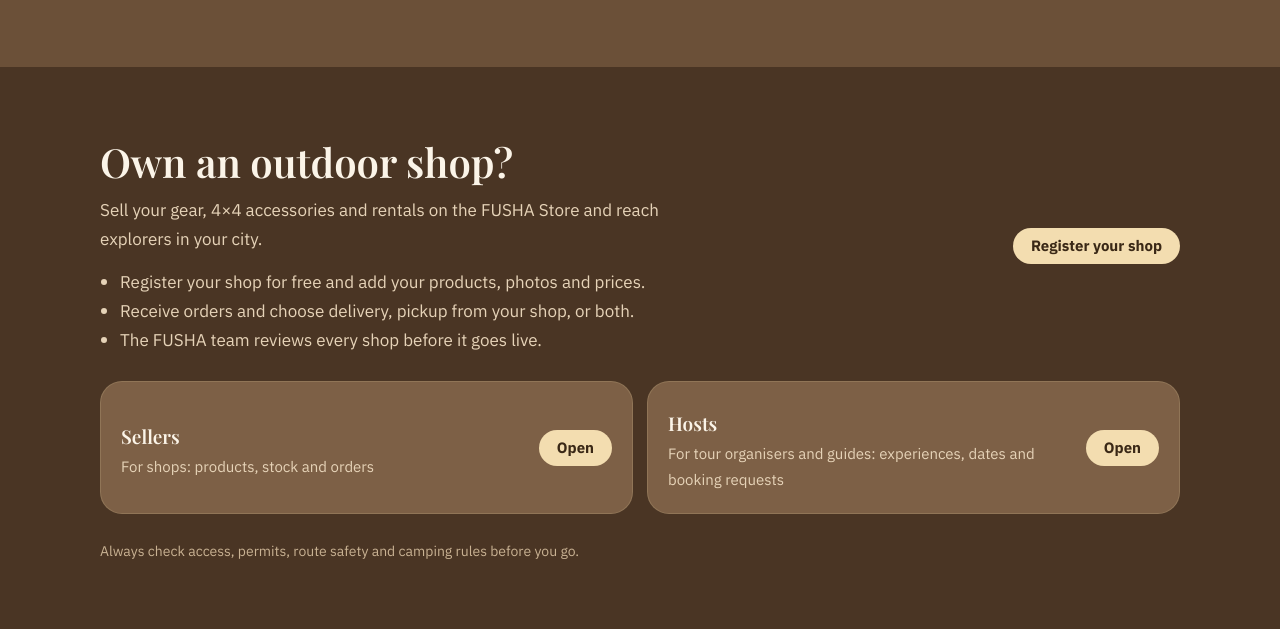
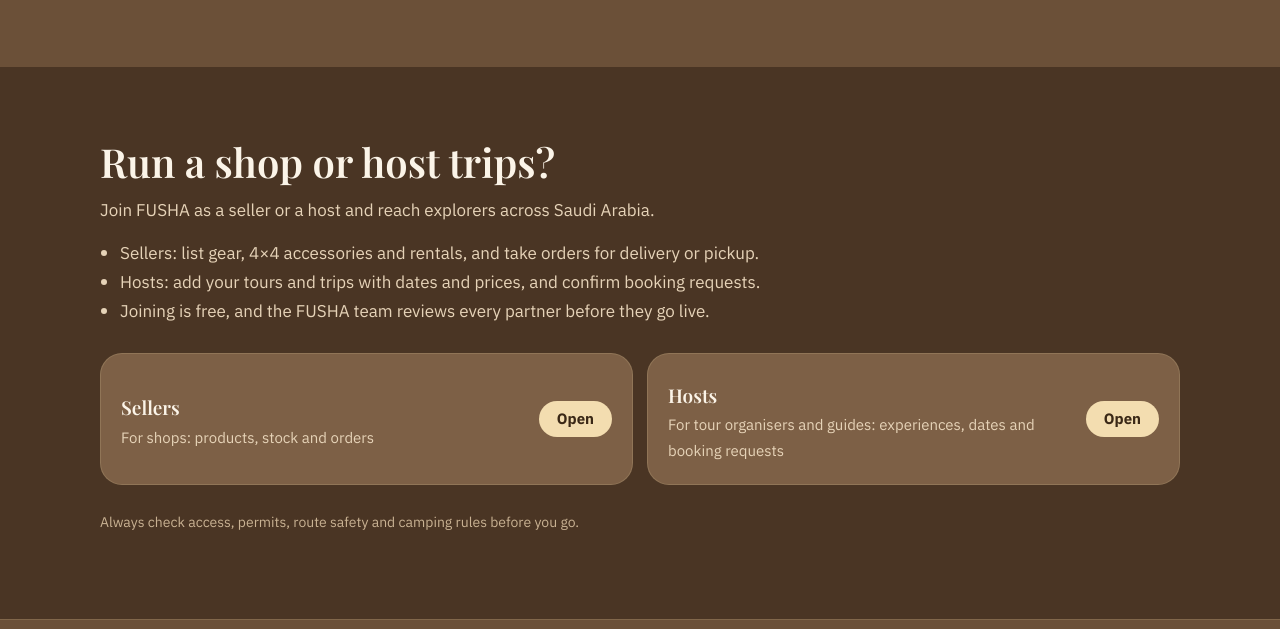
Before and after one commit to Fusha101/Fusha101.github.io, a plain HTML site: page index.html in a window 1280 px wide. Shown: the part 1890-2519 px from the top of the page. Drawn offline with nearby package versions, Linux system fonts and the light colour scheme; a web font is replaced by a local one.

Commit message:
Homepage partners section covers sellers and hosts
Co-Authored-By: Claude Opus 5.5 <noreply@anthropic.com>

```diff
--- a/index.html
+++ b/index.html
@@ -96,7 +96,7 @@
     <nav class="links" aria-label="Main">
       <a class="nav" href="#about" data-t="nav_about">عن فسحة</a>
       <a class="nav" href="#features" data-t="nav_features">المزايا</a>
-      <a class="nav" href="#shops" data-t="nav_shops">للمتاجر</a>
+      <a class="nav" href="#shops" data-t="nav_shops">للشركاء</a>
       <a class="btn ghost" href="/seller/" data-t="seller_btn">البائعين</a>
       <a class="btn ghost" href="/experiences/" data-t="exp_btn">مقدمو التجارب</a>
       <button class="lang" id="lang" type="button">English</button>
@@ -153,15 +153,14 @@
   <div class="wrap">
     <div class="box">
       <div>
-        <h2 class="sec-title" data-t="shops_title">عندك متجر رحلات؟</h2>
-        <p class="lead" data-t="shops_p">اعرض معداتك وإكسسوارات الدفع الرباعي والتأجير على متجر فسحة، ووصل للمستكشفين في مدينتك.</p>
+        <h2 class="sec-title" data-t="shops_title">عندك متجر أو تنظّم رحلات؟</h2>
+        <p class="lead" data-t="shops_p">انضم لفسحة كبائع أو كمقدّم تجارب، ووصل للمستكشفين في كل السعودية.</p>
         <ul>
-          <li data-t="shops_l1">سجّل متجرك مجاناً وأضف منتجاتك وصورك وأسعارك.</li>
-          <li data-t="shops_l2">استقبل الطلبات وحدد التوصيل أو الاستلام من المتجر.</li>
-          <li data-t="shops_l3">فريق فسحة يراجع كل متجر قبل ظهوره.</li>
+          <li data-t="shops_l1">البائعين: اعرضوا المعدات وإكسسوارات الدفع الرباعي والتأجير، واستقبلوا الطلبات بالتوصيل أو الاستلام.</li>
+          <li data-t="shops_l2">مقدمو التجارب: أضيفوا جولاتكم ورحلاتكم بالمواعيد والأسعار، وأكّدوا طلبات الحجز.</li>
+          <li data-t="shops_l3">التسجيل مجاني، وفريق فسحة يراجع كل شريك قبل ظهوره.</li>
         </ul>
       </div>
-      <a class="btn" href="/seller/" data-t="shops_btn">سجّل متجرك</a>
     </div>
 
     <div class="portals">
@@ -188,7 +187,7 @@
 
 <script>
   const EN = {
-    nav_about: 'About', nav_features: 'Features', nav_shops: 'For shops', seller_btn: 'Sellers', exp_btn: 'Hosts', admin_btn: 'Admin',
+    nav_about: 'About', nav_features: 'Features', nav_shops: 'For partners', seller_btn: 'Sellers', exp_btn: 'Hosts', admin_btn: 'Admin',
     eyebrow: 'A SAUDI OUTDOOR APP', hero_title: 'Your next escape is waiting.',
     hero_text: 'FUSHA helps you discover the best outdoor places in Saudi Arabia, plan your outing, and share moments with fellow explorers.',
     soon: 'Coming soon on',
@@ -207,9 +206,9 @@
     s1_t: 'Discover', s1_p: 'Browse places or let FUSHA pick for your mood.',
     s2_t: 'Plan', s2_p: 'Get your list ready, invite friends and order your gear.',
     s3_t: 'Go', s3_p: 'Turn on Trip Mode, enjoy, and earn the place’s stamp.',
-    shops_title: 'Own an outdoor shop?', shops_p: 'Sell your gear, 4×4 accessories and rentals on the FUSHA Store and reach explorers in your city.',
-    shops_l1: 'Register your shop for free and add your products, photos and prices.', shops_l2: 'Receive orders and choose delivery, pickup from your shop, or both.', shops_l3: 'The FUSHA team reviews every shop before it goes live.',
-    shops_btn: 'Register your shop', p_seller: 'Sellers', p_seller_s: 'For shops: products, stock and orders', p_exp: 'Hosts', p_exp_s: 'For tour organisers and guides: experiences, dates and booking requests', open: 'Open',
+    shops_title: 'Run a shop or host trips?', shops_p: 'Join FUSHA as a seller or a host and reach explorers across Saudi Arabia.',
+    shops_l1: 'Sellers: list gear, 4×4 accessories and rentals, and take orders for delivery or pickup.', shops_l2: 'Hosts: add your tours and trips with dates and prices, and confirm booking requests.', shops_l3: 'Joining is free, and the FUSHA team reviews every partner before they go live.',
+    p_seller: 'Sellers', p_seller_s: 'For shops: products, stock and orders', p_exp: 'Hosts', p_exp_s: 'For tour organisers and guides: experiences, dates and booking requests', open: 'Open',
     safety: 'Always check access, permits, route safety and camping rules before you go.',
     terms: 'Terms', privacy: 'Privacy', delete: 'Delete account',
   };
```
